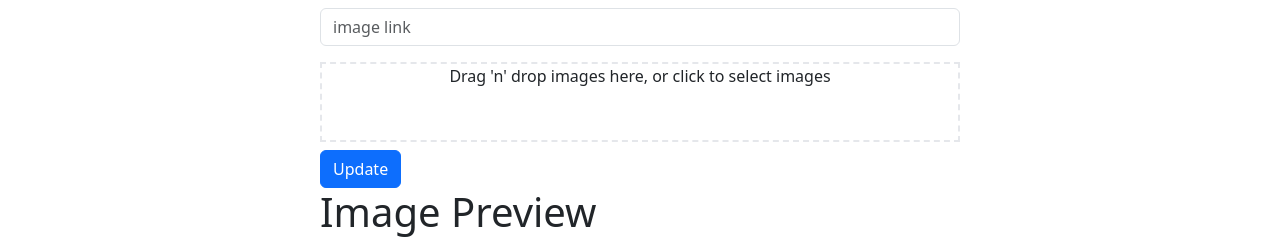
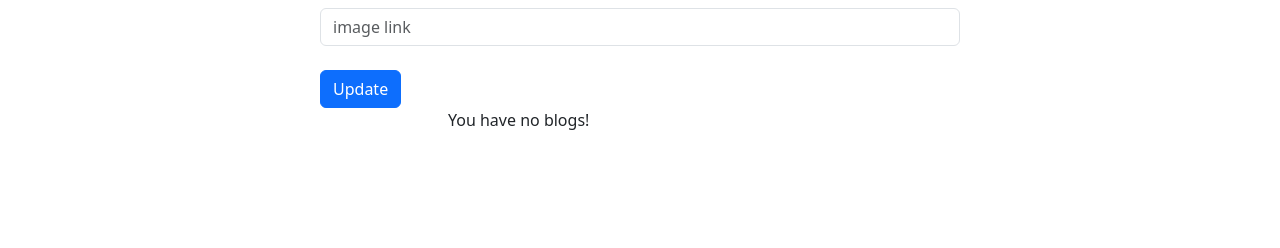
Before and after one commit to danny8823/connect_blogsite, a React (Create React App) app in the folder frontend/: page /profile in a window 1280 px wide. Shown: the part 584-832 px from the top of the page. After the commit the page ends 800 px from the top, so only its background shows below. Built offline with nearby package versions, Linux system fonts and the light colour scheme.

Commit message:
got rid of react-dropzone feature

```diff
--- a/frontend/src/Profile/Profile.jsx
+++ b/frontend/src/Profile/Profile.jsx
@@ -1,4 +1,4 @@
-import React, { useCallback, useState } from "react";
+import React from "react";
 import { useEffect } from "react";
 import {useDispatch, useSelector} from 'react-redux'
 import { deleteBlog, fetchUserBlogs } from "../Slices/profileSlice";
--- a/frontend/src/UpdateUser/imagePreview.jsx
+++ /dev/null
@@ -1,28 +0,0 @@
-import React, { useEffect } from "react";
-import { Button } from "react-bootstrap";
-
-export const ImagePreview = ({images}) => {
-
-    const clickHandler = async (id) => {
-        for(let i = 0; i < images.length; i++) {
-            if(images[i].id === id) {
-                await images.splice(i,i)
-            }
-        }
-    }
-
-    return (
-        <div>
-            <h1>Image Preview</h1>
-            {images && images.length ? images.map((image) => (
-                <div>
-                    <img src = {image.src}
-                        alt = {`img - ${image.id}`}
-                        className = 'w-40'
-                    />
-                    <Button variant="secondary" onClick = {() => clickHandler(image.id)}>Delete</Button>
-                </div>
-            )): null}
-        </div>
-    )
-}
--- a/frontend/src/UpdateUser/updateUser.jsx
+++ b/frontend/src/UpdateUser/updateUser.jsx
@@ -1,10 +1,7 @@
-import React, { useState, useCallback } from "react";
+import React, { useState} from "react";
 import { Form, Button } from "react-bootstrap";
 import { useSelector } from "react-redux";
 import axios from "axios"
-import {useDropzone} from 'react-dropzone'
-import cuid from "cuid";
-import { ImagePreview } from "./imagePreview";
 
 export const UpdateUser = ({username, useremail, image}) => {
 
@@ -14,26 +11,6 @@ export const UpdateUser = ({username, useremail, image}) => {
     const [confirmPassword, setConfirmPassword] = useState('')
     const [email, setEmail] = useState(useremail)
     const [profileImage, setProfileImage] = useState(image)
-    const [images, setImages] = useState([]);
-
-    const onDrop = useCallback((acceptedFiles) => {
-        acceptedFiles.map((file) => {
-          const reader = new FileReader();
-
-          reader.onload = function (e) {
-            setImages((prevState) => [
-              ...prevState,
-              { id: cuid(), src: e.target.result },
-            ]);
-          };
-
-          reader.readAsDataURL(file);
-          return file;
-        });
-      }, []);
-
-    const {getRootProps, getInputProps, isDragActive} = useDropzone({onDrop})
-
 
     const formHandler = async (e) => {
         e.preventDefault()
@@ -72,17 +49,8 @@ export const UpdateUser = ({username, useremail, image}) => {
                     <Form.Label>Image</Form.Label>
                     <Form.Control type = 'text' placeholder = 'image link' onChange={(e) => setProfileImage(e.target.value)}></Form.Control>
                 </Form.Group>
-                <div className = 'w-92 h-20 border-dashed border-2 text-center' {...getRootProps()}>
-                    <input {...getInputProps()} />
-                    {
-                        isDragActive ?
-                        <p>Drop the image here ...</p> :
-                        <p>Drag 'n' drop images here, or click to select images</p>
-                    }
-                </div>
                 <Button className = 'mt-2' variant = 'primary' type = 'submit'>Update</Button>
             </Form>
-            <ImagePreview images = {images}/>
         </div>
     )
 }
```
